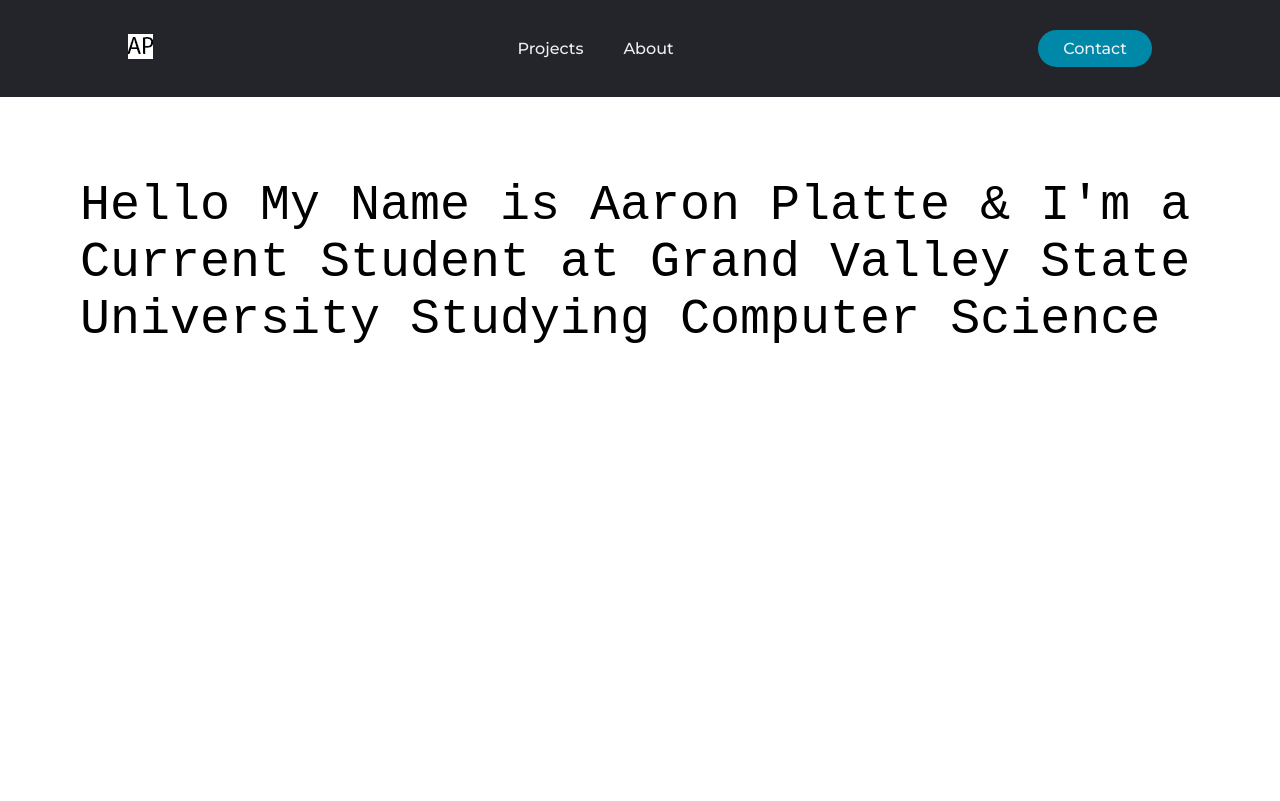
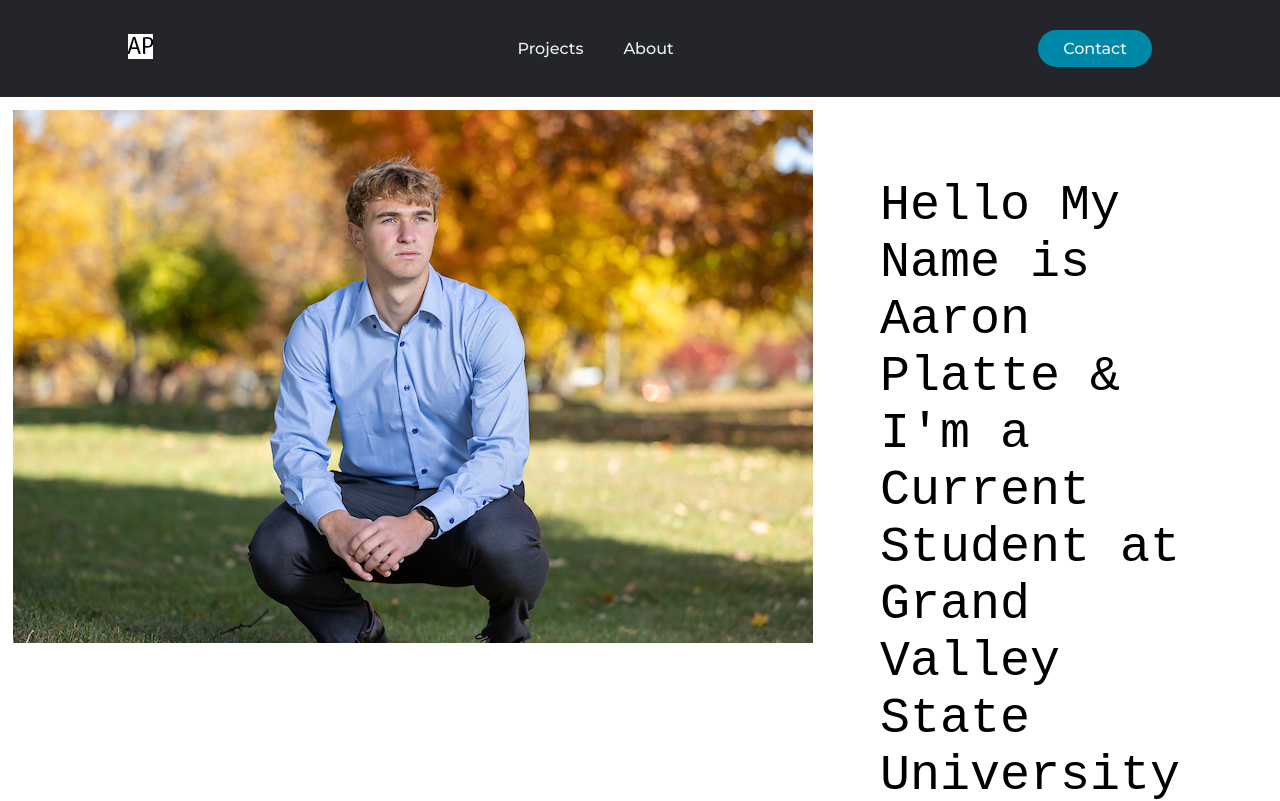
Before and after one commit to AaronIam/AaronPlatte.github.io, a plain HTML site: page index.html in a window 1280 px wide. Shown: the top 801 px of the page. Drawn offline with Linux system fonts and the light colour scheme; a script that the page names is missing; a web font is replaced by a local one.

Commit message:
Update index.html

```diff
--- a/index.html
+++ b/index.html
@@ -33,7 +33,7 @@
         </div>
         <div class="indexbody">
             <div class="imagetxt">
-                <img src="Pictures/aaron.jpg" alt="">
+                <img src="aaron.jpg" alt="">
             </div>
             <div class="indextxt">
                 <p>Hello My Name is Aaron Platte & I'm a Current Student at Grand Valley State University Studying Computer Science</p>
```
